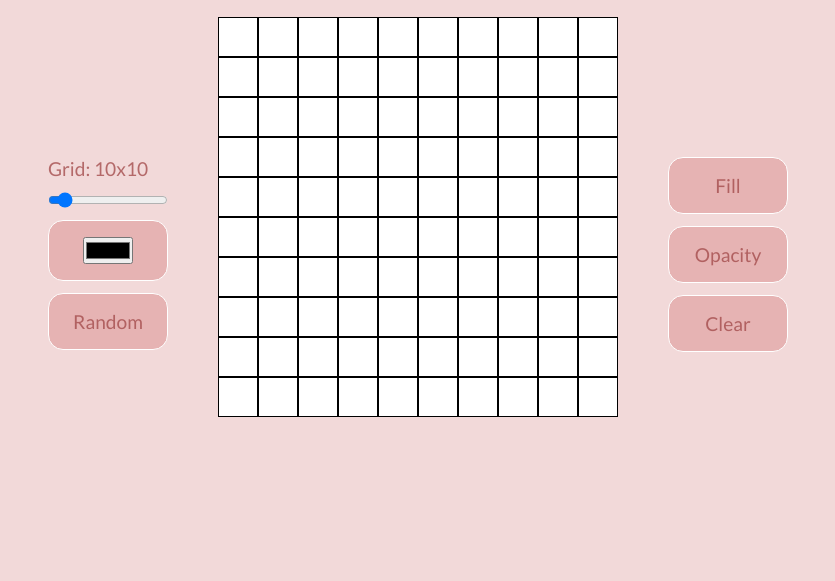
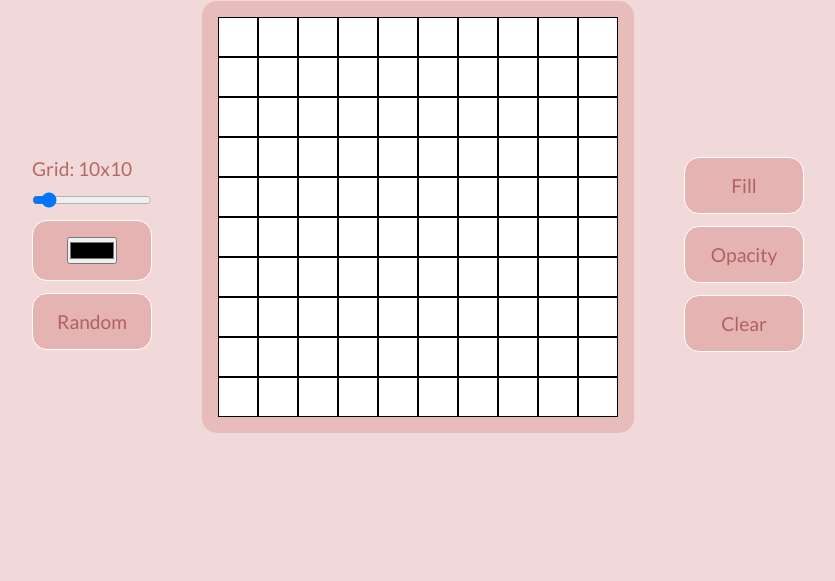
Before and after one commit to DefalterXD/Etch-a-Sketch, a plain HTML site: page index.html in a window 1280 px wide. Shown: the part 219-800 px from the top of the page, without its empty margins (222-1057 px from the left). Drawn offline with Linux system fonts and the light colour scheme.

Commit message:
style(css): add and  paint wrapped border around field

```diff
--- a/style.css
+++ b/style.css
@@ -27,6 +27,12 @@ body {
     gap: 50px;
 }
 
+.field__border {
+    padding: 1rem;
+    border-radius: 15px;
+    background-color: rgba(202, 91, 91, 0.23);
+}
+
 .grid__field {
     display: flex;
     flex-wrap: wrap;
```
